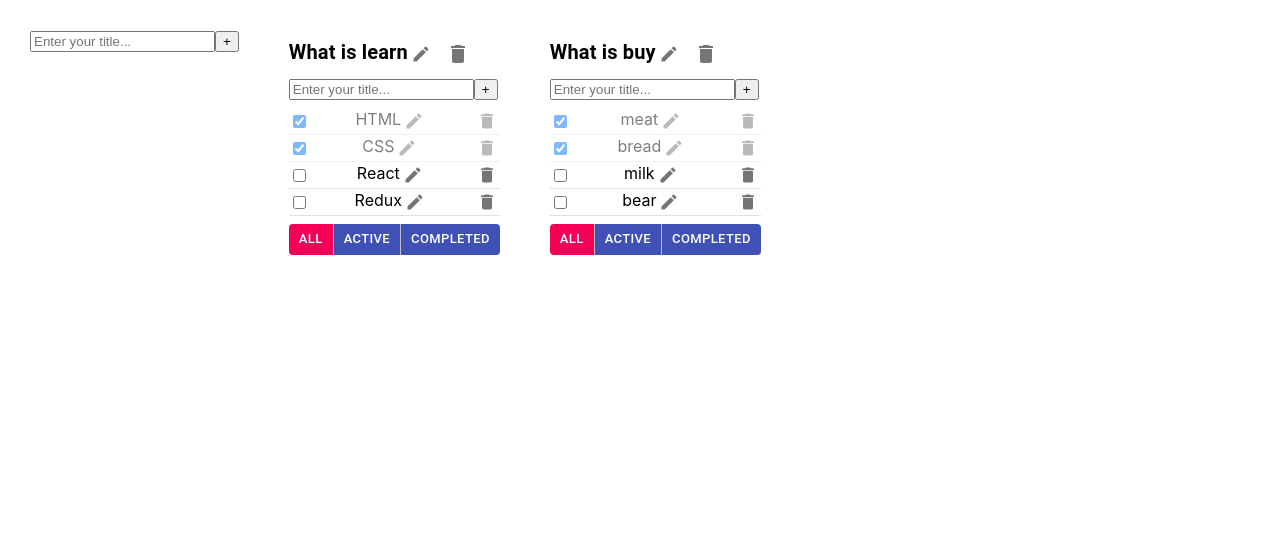
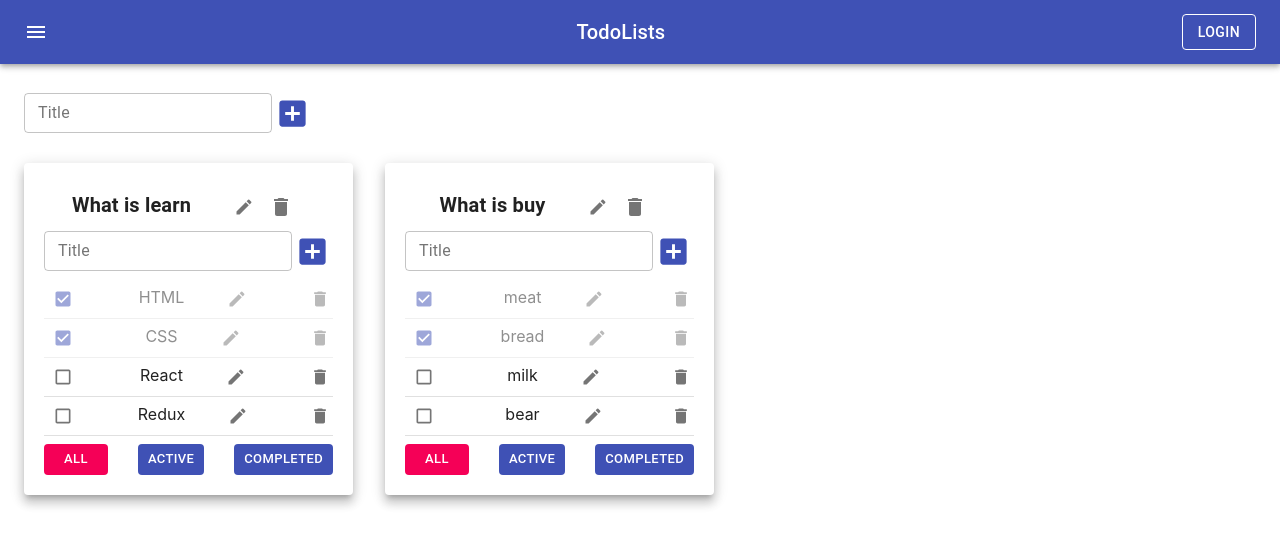
Before and after one commit to PavelDermichev1998/todolist-ts-47-main, a React (Create React App) app: page / in a window 1280 px wide. Shown: the top 546 px of the page. Built offline with nearby package versions, Linux system fonts and the light colour scheme.

Commit message:
Material-UI

```diff
--- a/src/AddItemForm.tsx
+++ b/src/AddItemForm.tsx
@@ -1,4 +1,6 @@
 import React, {ChangeEvent, KeyboardEvent, useState} from 'react';
+import {IconButton, TextField} from "@material-ui/core";
+import {AddBox} from "@material-ui/icons";
 
 type AddItemFormPropsType = {
     addItem: (title: string) => void
@@ -6,7 +8,6 @@ type AddItemFormPropsType = {
 
 export const AddItemForm = (props: AddItemFormPropsType) => {
 
-    const errorInputStyle = {border: '2ps solid red', outline: 'none'}
     const [title, setTitle] = useState<string>('')
     const [error, setError] = useState<boolean>(false)
     const changeTitle = (e: ChangeEvent<HTMLInputElement>) => {
@@ -31,15 +32,28 @@ export const AddItemForm = (props: AddItemFormPropsType) => {
 
     return (
         <div>
-            <input
-                style={error ? errorInputStyle : undefined}
+            <TextField
+                size={'small'}
+                variant={'outlined'}
                 value={title}
                 onChange={changeTitle}
                 onKeyPress={onKeyPressHandler}
+                label={'Title'}
+                error={error}
+                helperText={errorMessage}
+
+            />
+            {/*<input
+                style={error ? errorInputStyle : undefined}
                 placeholder='Enter your title...'
-            />
-            <button onClick={addItem}>+</button>
-            {errorMessage}
+            />*/}
+            <IconButton onClick={addItem}
+                        color={'primary'}
+                        size={'small'}
+            >
+                <AddBox fontSize={'large'}/>
+            </IconButton>
+            {/*{errorMessage}*/}
         </div>
     )
 }
--- a/src/App.css
+++ b/src/App.css
@@ -1,11 +1,11 @@
-.App {
+/*.App {
     padding: 30px;
     display: flex;
 }
 
 .App > div {
     margin-right: 50px;
-}
+}*/
 
 /*.todolist {
     border: 1px solid darkgray;
@@ -13,15 +13,17 @@
     padding: 20px;
 }*/
 
-.active-filter {
+/*.active-filter {
     background-color: aquamarine;
-}
+}*/
 
 .is-done {
     opacity: 0.5;
 }
 
+/*
 .error {
     border: 2px solid red;
     outline: none;
 }
+*/
--- a/src/App.tsx
+++ b/src/App.tsx
@@ -3,6 +3,8 @@ import './App.css';
 import Todolist from "./Todolist";
 import {v1} from "uuid";
 import {AddItemForm} from "./AddItemForm";
+import {AppBar, Button, Container, Grid, IconButton, Paper, Toolbar, Typography} from "@material-ui/core";
+import {Menu} from "@material-ui/icons";
 
 export type TaskType = {
     id: string
@@ -72,11 +74,13 @@ function App() {
              }
                  return t
            })*/
-        setTasks({...tasks, [todoListID]: tasks[todoListID].map(t => t.id === taskID ? {...t, isDone} : t)
+        setTasks({
+            ...tasks, [todoListID]: tasks[todoListID].map(t => t.id === taskID ? {...t, isDone} : t)
         })
     };
     const changeTaskTitle = (taskID: string, title: string, todoListID: string) => {
-          setTasks({...tasks,
+        setTasks({
+            ...tasks,
             [todoListID]: tasks[todoListID].map(t => t.id === taskID ? {...t, title} : t)
         })
     };
@@ -113,8 +117,9 @@ function App() {
         }
 
         return (
+            <Grid item key={tl.id}>
+                <Paper elevation={8} style={{padding: '20px'}}>
                     <Todolist
-                key={tl.id}
                         id={tl.id}
                         title={tl.title}
                         filter={tl.filter}
@@ -127,13 +132,32 @@ function App() {
                         changeTaskTitle={changeTaskTitle}
                         changeTodoListTitle={changeTodoListTitle}
                     />
+                </Paper>
+            </Grid>
         )
     })
 
     return (
         <div className="App">
+            <AppBar position="sticky">
+                <Toolbar style={{justifyContent: 'space-between'}}>
+                    <IconButton edge="start" color="inherit" aria-label="menu">
+                        <Menu/>
+                    </IconButton>
+                    <Typography variant="h6">
+                        TodoLists
+                    </Typography>
+                    <Button color="inherit" variant={'outlined'}>Login</Button>
+                </Toolbar>
+            </AppBar>
+            <Container fixed>
+                <Grid container style={{padding: '29px 0'}}>
                     <AddItemForm addItem={addTodoList}/>
+                </Grid>
+                <Grid container spacing={4}>
                     {todoListComponents}
+                </Grid>
+            </Container>
         </div>
     );
 }
--- a/src/EditableSpan.tsx
+++ b/src/EditableSpan.tsx
@@ -1,5 +1,5 @@
 import React, {ChangeEvent, KeyboardEvent, useState} from 'react';
-import {IconButton} from "@material-ui/core";
+import {IconButton, TextField} from "@material-ui/core";
 import {Edit} from "@material-ui/icons";
 
 type EditableSpanPropsType = {
@@ -12,7 +12,7 @@ export const EditableSpan = (props: EditableSpanPropsType) => {
     const [title, setTitle] = useState<string>('')
     const onEditMode = () => {
         setEditMode(true)
-        if(props.title){
+        if (props.title) {
             setTitle(props.title)
         }
     }
@@ -31,7 +31,8 @@ export const EditableSpan = (props: EditableSpanPropsType) => {
 
     return (
         editMode
-            ? <input
+            ? <TextField
+                style={{width: '150px'}}
                 value={title}
                 autoFocus={true}
                 onBlur={offEditMode}
@@ -41,7 +42,7 @@ export const EditableSpan = (props: EditableSpanPropsType) => {
             : <span
                 onDoubleClick={onEditMode}>
                 {props.title}
-            <IconButton onClick={onEditMode} size={'small'}>
+                <IconButton onClick={onEditMode} size={'small'} style={{marginLeft: '40px'}}>
                 <Edit fontSize={'small'}/>
             </IconButton>
             </span>
--- a/src/Todolist.tsx
+++ b/src/Todolist.tsx
@@ -2,7 +2,7 @@ import React, {ChangeEvent, KeyboardEvent, useState} from 'react';
 import {FilterValuesType, TaskType} from "./App";
 import {AddItemForm} from "./AddItemForm";
 import {EditableSpan} from "./EditableSpan";
-import {Button, ButtonGroup, IconButton, List, ListItem, Typography} from "@material-ui/core";
+import {Button, ButtonGroup, Checkbox, IconButton, List, ListItem, Typography} from "@material-ui/core";
 import {Delete} from "@material-ui/icons";
 
 
@@ -40,10 +40,13 @@ const Todolist = (props: TodoListPropsType) => {
                     padding: '0px'
                 }}
             >
-                <input
+                <Checkbox
+                    size={'small'}
+                    color={'primary'}
                     onChange={changeStatus}
-                    type="checkbox"
-                    checked={task.isDone}/>
+                    checked={task.isDone}
+                />
+
                 <EditableSpan title={task.title} setNewTitle={changeTitle}/>
                <IconButton onClick={removeTask} size={'small'}>
                    <Delete fontSize={'small'}/>
@@ -66,7 +69,11 @@ const Todolist = (props: TodoListPropsType) => {
 
     return (
         <div className="todolist">
-            <Typography variant={'h6'} style={{fontWeight: 'bold'}}>
+            <Typography
+                variant={'h6'}
+                style={{fontWeight: 'bold'}}
+                align={'center'}
+            >
                 <EditableSpan title={props.title} setNewTitle={changeTodoListTitle}/>
                 <IconButton onClick={() => props.removeTodoList(props.id)}>
                         <Delete/>
@@ -78,26 +85,34 @@ const Todolist = (props: TodoListPropsType) => {
                 {tasksJSXElements}
             </List>
 
-            <div>
-                <ButtonGroup
+            <div style={{display: 'flex', justifyContent: 'space-between'}}>
+                <Button
+                    color={props.filter === 'all' ? 'secondary' : 'primary'}
+                    onClick={onAllClickHandler}
+                    disableElevation
                     variant={'contained'}
                     size={'small'}
-                    disableElevation
                 >
-                <Button
-                    color={props.filter === 'all' ? 'secondary' : 'primary'}
-                    className={allBtnClass}
-                    onClick={onAllClickHandler}>All
+                    All
                 </Button>
                 <Button
                     color={props.filter === 'active' ? 'secondary' : 'primary'}
-                    onClick={onActiveClickHandler}>Active
+                    onClick={onActiveClickHandler}
+                    disableElevation
+                    variant={'contained'}
+                    size={'small'}
+                >
+                    Active
                 </Button>
                 <Button
                     color={props.filter === 'completed' ? 'secondary' : 'primary'}
-                    onClick={onCompletedClickHandler}>Completed
+                    onClick={onCompletedClickHandler}
+                    disableElevation
+                    variant={'contained'}
+                    size={'small'}
+                >
+                    Completed
                 </Button>
-                </ButtonGroup>
             </div>
         </div>
     )
```
Lines whose indentation alone changed are shown as unchanged.
